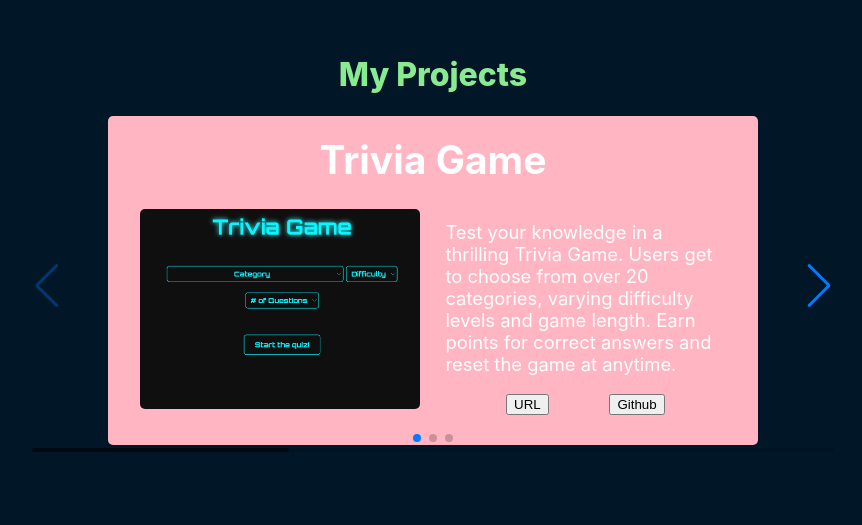
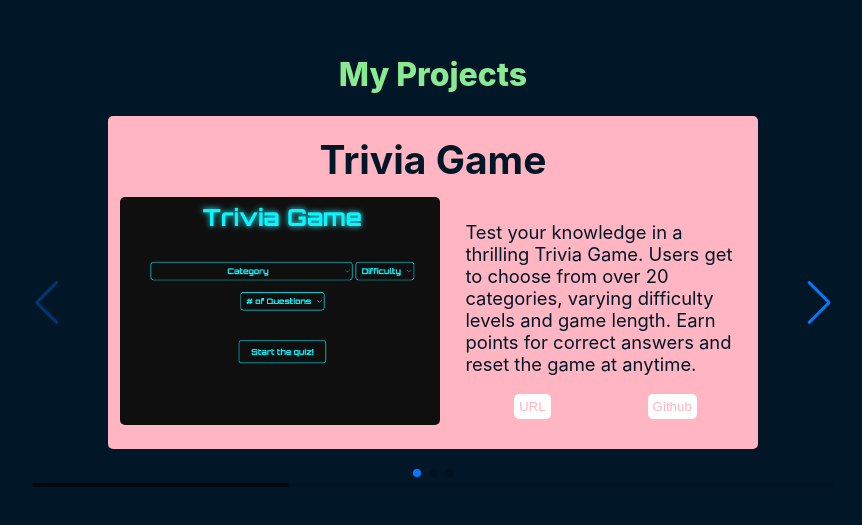
Before and after one commit to anjaliruth/AnjaliMuthusamy, a React (Create React App) app: page / in a window 1280 px wide. Shown: the part 1989-2514 px from the top of the page, without its empty margins (207-1069 px from the left). Built offline with nearby package versions, Linux system fonts and the light colour scheme.

Commit message:
switching

```diff
--- a/src/App.css
+++ b/src/App.css
@@ -19,9 +19,9 @@ html{
   /* --textColour: #F6F1D1;
   --headingColour:  #AF5B5B; */
   /* --backgroundColour: #02182b;*/
-  --textColour: #ffb5c2;
-  --textColour: #38aecc;
-  --textColour: #ffffff;
+  --textColour1: #ffb5c2;
+  --textColour2: #38aecc;
+  --textColour3: #ffffff;
   --headingColour: #8aea92;
 }
 
@@ -110,7 +110,7 @@ max-width: 1000px;
 }
 
 .carousel-item-image {
-  max-width: 280px;
+  max-width: 320px;
   width: 100%;
   margin: 0 auto;
   border-radius: 5px;
@@ -121,7 +121,7 @@ max-width: 1000px;
 }
 
 .carousel-item-title{
-  /* background-color: #011627; */
+color: var(--backgroundColour);
   padding: 0;
   margin: 0 auto;
   margin-top: 20px;
@@ -150,26 +150,32 @@ max-width: 1000px;
 
 .carousel-item-xtitle{
   display: flex;
+  flex-direction: column;
   justify-content: center;
   gap: 25px;
   /* background-color:#38aecc */
+
+  @media screen and (min-width: 700px) {
+    flex-direction: row;
+
+  }
 }
 
 
 .carousel-item-text {
   font-size: 1.15rem;
-  /* margin: 10px 0 40px 0; */
-  /* padding: 0 20px 0 20px; */
+
   padding-right: 0;
  width: 100%;
   text-align:start;
-  /* background-color: #8aea92; */
+color: var(--backgroundColour);
 }
 
 .carousel-buttons {
   display: flex;
-  justify-content: space-evenly;
+  justify-content: space-around;
   flex-direction: row;
+
 }
 
 .button-arrows {
@@ -334,7 +340,15 @@ width: 280px;
   /* background-color: #fff; */
 }
 
-.carousel-buttons2 > button {
+.carousel-button{
+  background-color: #fff;
+  border: none;
+  border-radius: 5px;
+  padding: 5px;
+  color:var(--textColour1)
+}
+
+/* .carousel-buttons2 > button {
   border: none;
   background-color: #fff;
   color: #ffb5c2;
@@ -349,7 +363,7 @@ width: 280px;
   justify-content: space-around;
 
   max-width: 250px;
-}
+} */
 
 .swiper{
   width: 80%;
--- a/src/components/SwiperComp/SwiperComp.js
+++ b/src/components/SwiperComp/SwiperComp.js
@@ -70,8 +70,8 @@ export default function SwiperComp() {
 
                 <p className="carousel-item-text">{list.description}</p>
                 <div className="carousel-buttons">
-                  <button onClick={list.goToPage}>URL</button>
-                  <button onClick={list.goToGithub}>Github</button>
+                  <button className="carousel-button" onClick={list.goToPage}>URL</button>
+                  <button  className="carousel-button" onClick={list.goToGithub}>Github</button>
                 </div>
               </div>
             </div>
```
